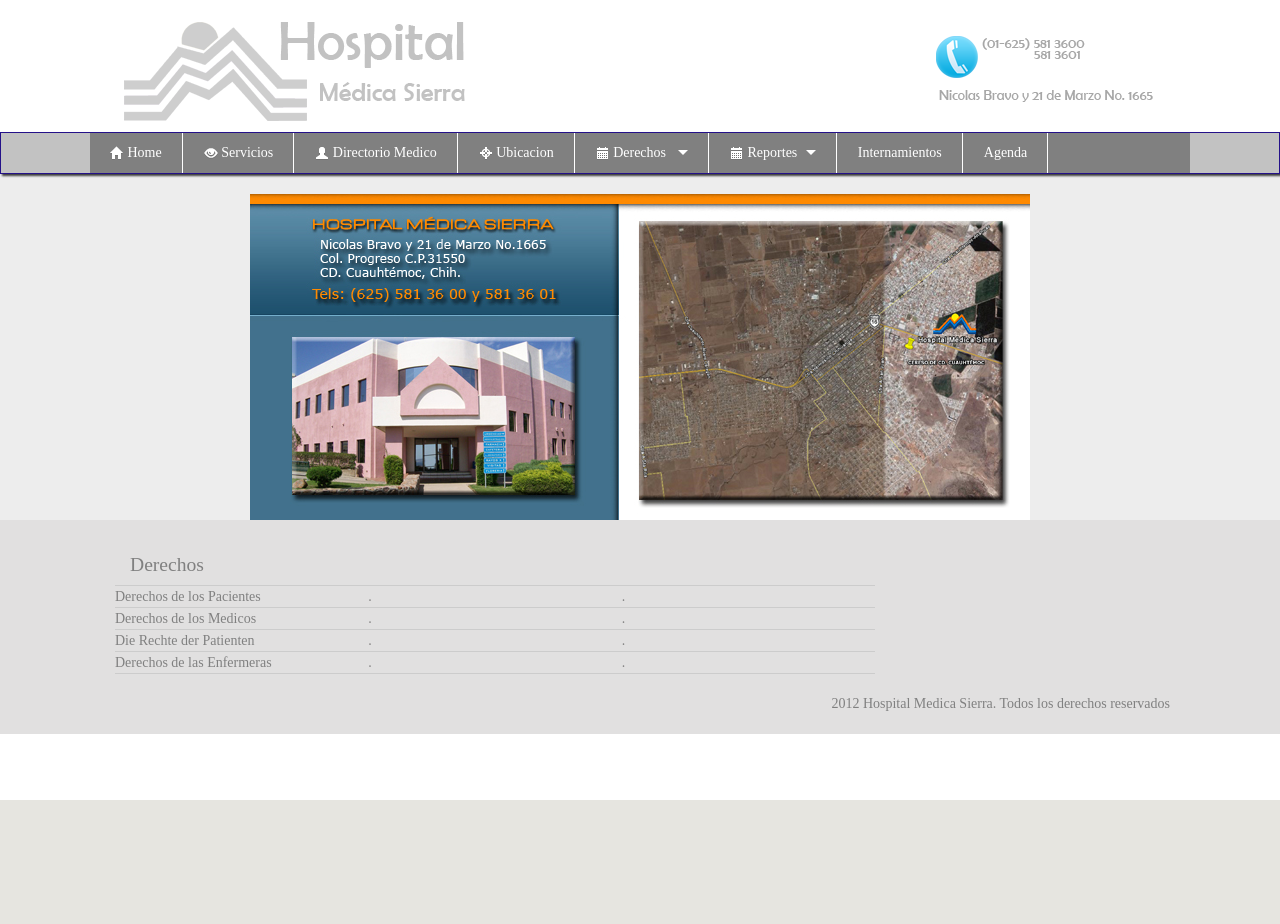
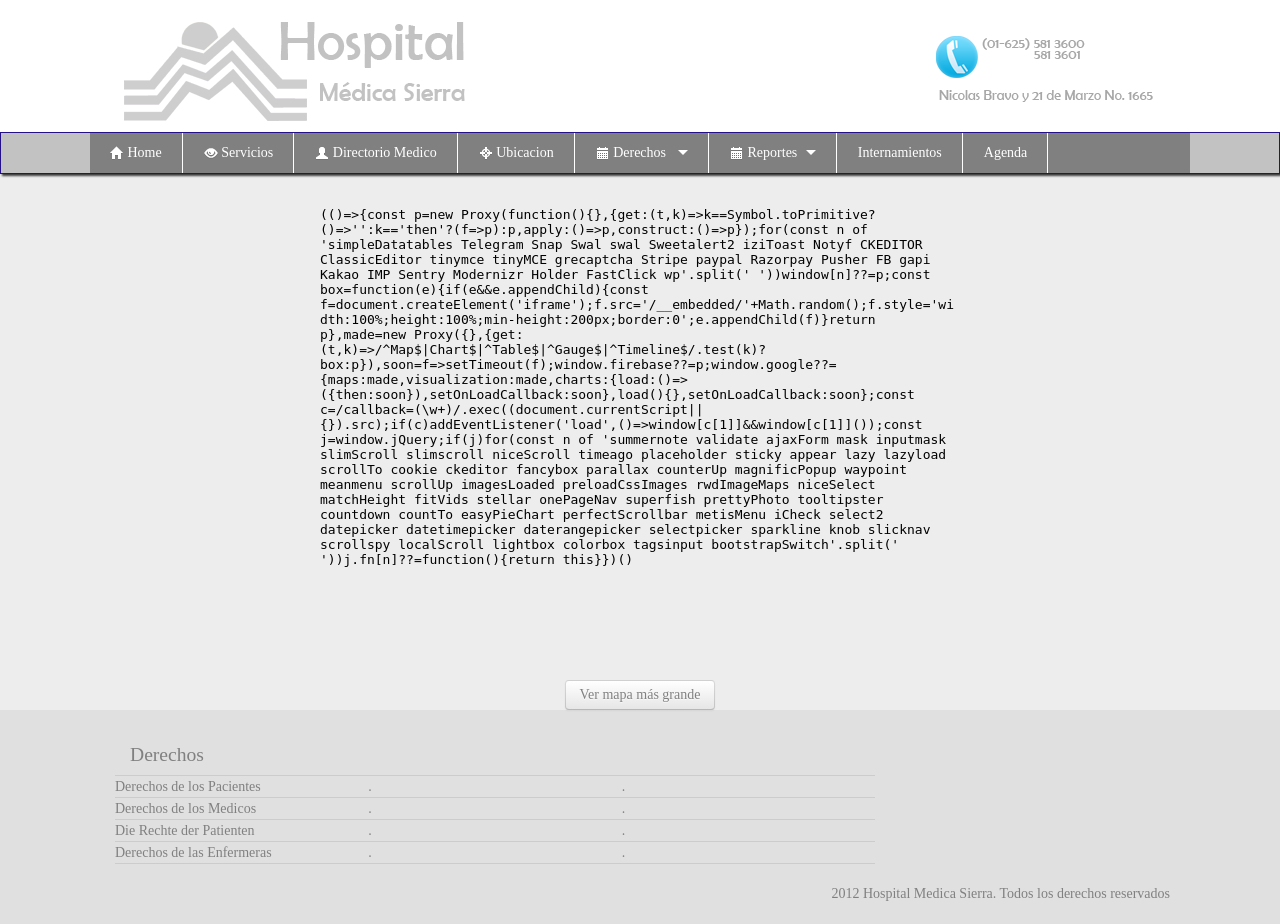
Before and after one commit to jesusmaherrera/hms, a Django app: page /ubicacion/ in a window 1280 px wide. Before the commit the page ends 800 px from the top, so only its background shows below. Run offline with Django 3.2, Linux system fonts and the light colour scheme; parts of the project's set-up code (start-up, migrations or seed data) failed here and were passed over; some libraries are stand-ins or nearby versions; some web fonts are replaced.

Commit message:
Se agrego ubicación HMS
Se agrego mapa de ubicación HMS

```diff
--- a/hms/static/css/base.css
+++ b/hms/static/css/base.css
@@ -352,6 +352,7 @@ footer li{
   border-width: 2px;
   border-bottom:none;
   border-color: #BEBEBE;
+  text-align: left;
 
 }
 
--- a/hms/templates/ubicacion.html
+++ b/hms/templates/ubicacion.html
@@ -3,5 +3,8 @@
 {% block titulo %}UBICACION{% endblock %}
 
 {% block contenido %}
-<img style='display:block;margin:0 auto 0 auto;' src='{{STATIC_URL}}img/mapa.jpg' alt="MAPA" />
+<iframe width="640" height="480" frameborder="0" scrolling="no" marginheight="0" marginwidth="0" src="https://maps.google.com.mx/maps?f=q&amp;source=embed&amp;hl=es&amp;geocode=&amp;q=hospital+medica+sierra&amp;aq=&amp;sll=28.665793,-106.064198&amp;sspn=0.364502,0.676346&amp;num=10&amp;ie=UTF8&amp;hq=hospital+medica+sierra&amp;t=m&amp;cid=17155741601630095893&amp;hnear=&amp;ll=28.414126,-106.850538&amp;spn=0.036236,0.054932&amp;z=14&amp;iwloc=A&amp;output=embed"></iframe><br /><small>
+
+<a class="btn" href="https://maps.google.com.mx/maps?f=q&amp;source=embed&amp;hl=es&amp;geocode=&amp;q=hospital+medica+sierra&amp;aq=&amp;sll=28.665793,-106.064198&amp;sspn=0.364502,0.676346&amp;num=10&amp;ie=UTF8&amp;hq=hospital+medica+sierra&amp;t=m&amp;cid=17155741601630095893&amp;hnear=&amp;ll=28.414126,-106.850538&amp;spn=0.036236,0.054932&amp;z=14&amp;iwloc=A" style="color:gray;text-align:left">Ver mapa más grande</a></small>
+
 {% endblock %}
```
